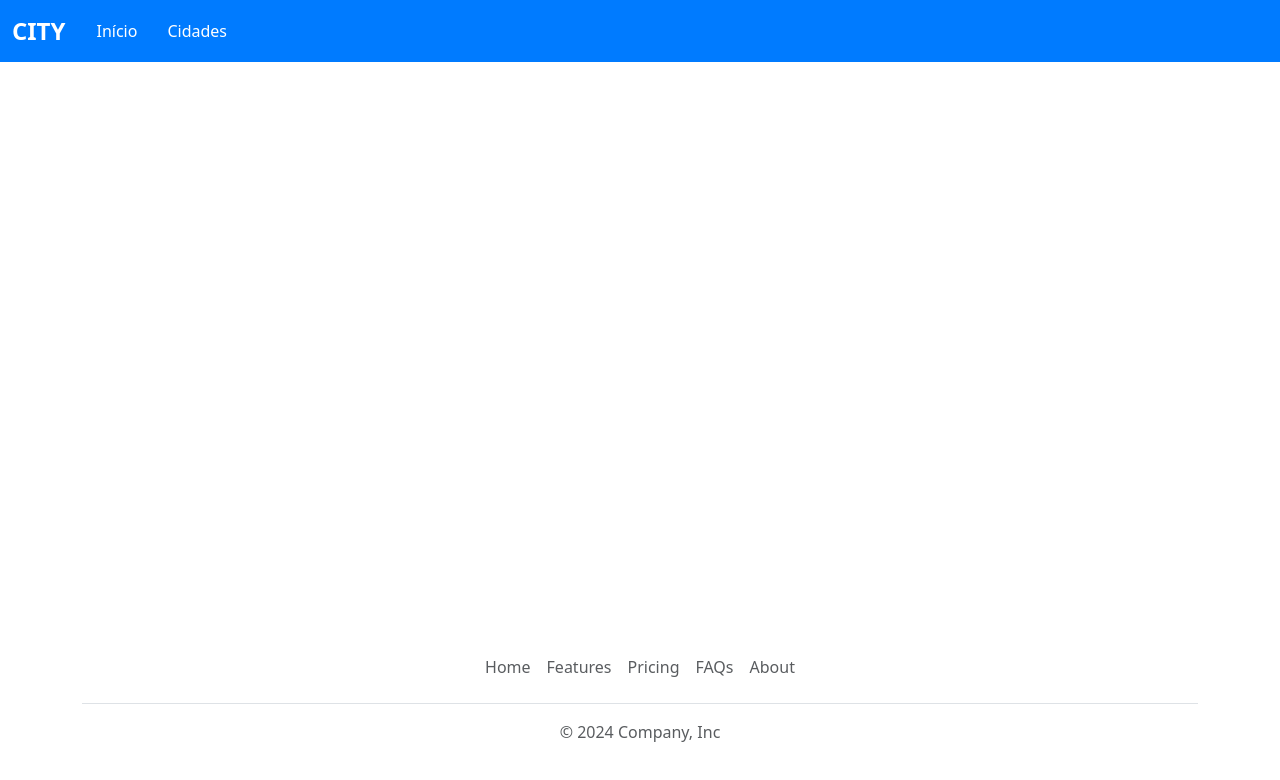
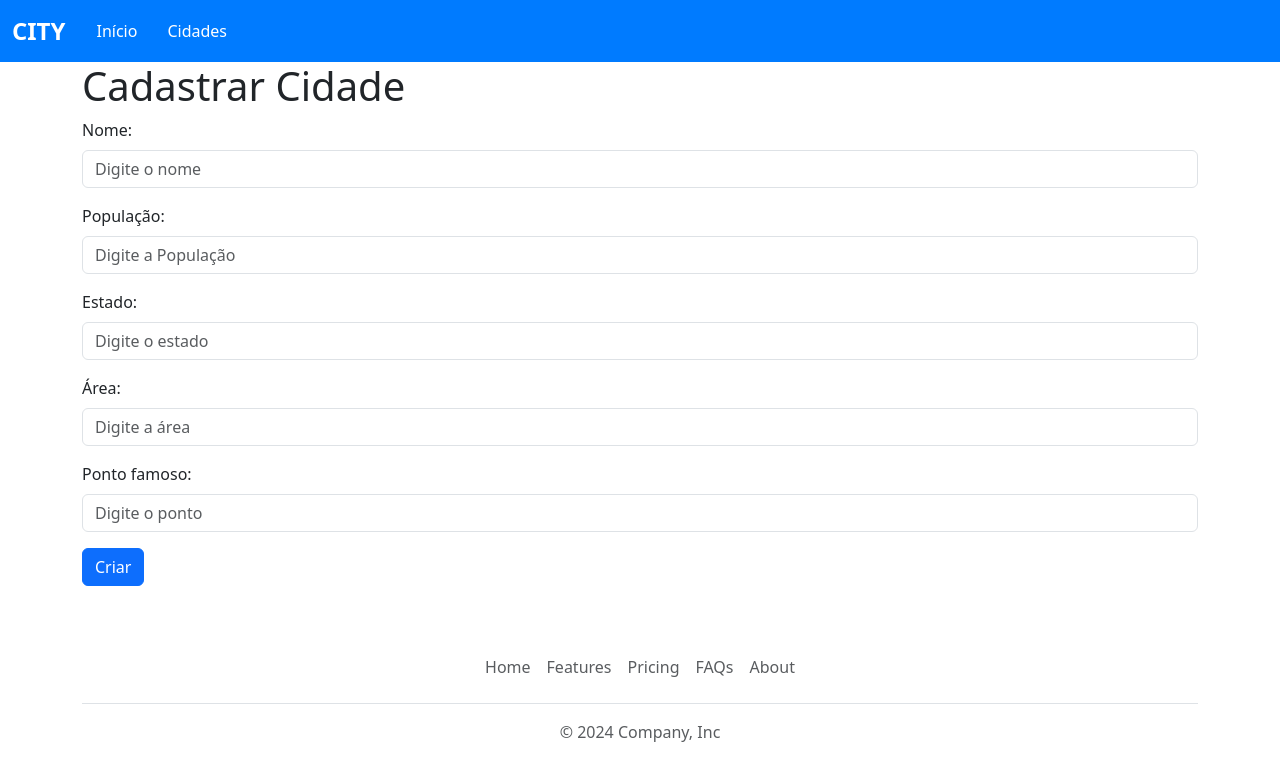
Before and after one commit to JoseMGomes/list_cities, an Angular app: page /add-city in a window 1280 px wide. Before the commit this address led to /. Shown: the top 780 px of the page. Built offline with nearby package versions, Linux system fonts and the light colour scheme.

Commit message:
closes #8: the logic of the function to edit and create a city was created

```diff
--- a/src/app/_components/form-city/form-city.component.html
+++ b/src/app/_components/form-city/form-city.component.html
@@ -1,6 +1,6 @@
-<div class="container">
-  <h1>Cadastro de Produto</h1>
-  <form>
+<div *ngIf="FormGroupCity" class="container">
+  <h1>{{ isEditing ? 'Editar Cidade' : 'Cadastrar Cidade' }}</h1>
+  <form [formGroup]="FormGroupCity">
     <div class="mb-3">
       <label for="name" class="form-label">Nome:</label>
       <input
@@ -12,18 +12,17 @@
       />
     </div>
     <div class="mb-3">
-      <label for="price" class="form-label">População:</label>
+      <label for="population" class="form-label">População:</label>
       <input
         formControlName="population"
         type="number"
         class="form-control"
         id="population"
-        placeholder="Digite a População
-        "
+        placeholder="Digite a População"
       />
     </div>
     <div class="mb-3">
-      <label for="category" class="form-label">Estado:</label>
+      <label for="state" class="form-label">Estado:</label>
       <input
         formControlName="state"
         type="text"
@@ -33,17 +32,17 @@
       />
     </div>
     <div class="mb-3">
-      <label for="category" class="form-label">Area</label>
+      <label for="area" class="form-label">Área:</label>
       <input
         formControlName="area"
         type="number"
         class="form-control"
         id="area"
-        placeholder="Digite a area"
+        placeholder="Digite a área"
       />
     </div>
     <div class="mb-3">
-      <label for="category" class="form-label">Ponto famoso:</label>
+      <label for="famous_landmark" class="form-label">Ponto famoso:</label>
       <input
         formControlName="famous_landmark"
         type="text"
@@ -52,7 +51,8 @@
         placeholder="Digite o ponto"
       />
     </div>
-    <button type="button" class="btn btn-primary">Salvar</button>
-    <button type="button" class="btn btn-primary">Criar</button>
+    <button type="button" class="btn btn-primary" (click)="update()">
+      {{ isEditing ? 'Editar' : 'Criar' }}
+    </button>
   </form>
 </div>
--- a/src/app/_components/form-city/form-city.component.ts
+++ b/src/app/_components/form-city/form-city.component.ts
@@ -1,10 +1,73 @@
 import { Component } from '@angular/core';
+import { ActivatedRoute, Router } from '@angular/router';
+import { CityService } from '../../city.service';
+import { FormBuilder, FormGroup } from '@angular/forms';
+import { City } from '../../City';
 
 @Component({
   selector: 'app-form-city',
   templateUrl: './form-city.component.html',
-  styleUrl: './form-city.component.css'
+  styleUrls: ['./form-city.component.css'],
 })
 export class FormCityComponent {
+  FormGroupCity: FormGroup;
+  isEditing: boolean = false;
 
+  constructor(
+    private router: Router,
+    private activeRoute: ActivatedRoute,
+    private service: CityService,
+    private formBuilder: FormBuilder
+  ) {
+    this.FormGroupCity = this.formBuilder.group({
+      id: [null],
+      name: [''],
+      population: [null],
+      state: [''],
+      area: [null],
+      famous_landmark: [''],
+    });
+
+    const cityId = this.activeRoute.snapshot.params['id'];
+    if (cityId) {
+      this.isEditing = true;
+      this.loadCity(cityId);
+    }
+  }
+
+
+  loadCity(id: number) {
+    this.service.getCityById(id).subscribe((city: City) => {
+      this.FormGroupCity.patchValue(city);
+    });
+  }
+
+
+  update() {
+    if (this.isEditing) {
+      console.log('Atualizando cidade', this.FormGroupCity.value);
+      this.service.update(this.FormGroupCity.value).subscribe({
+        next: () => {
+          this.router.navigate(['list-city']);
+        },
+        error: (err) => {
+          console.error('Erro ao atualizar cidade', err);
+        },
+      });
+    } else {
+      const newCity = { ...this.FormGroupCity.value };
+      delete newCity.id;
+      console.log('Criando nova cidade', newCity);
+
+      this.service.create(newCity).subscribe({
+        next: (createdCity: City) => {
+          console.log('Cidade criada', createdCity);
+          this.router.navigate(['list-city']);
+        },
+        error: (err) => {
+          console.error('Erro ao criar cidade', err);
+        },
+      });
+    }
+  }
 }
--- a/src/app/_components/list-city/list-city.component.html
+++ b/src/app/_components/list-city/list-city.component.html
@@ -21,11 +21,15 @@
         <td>{{ city.area }} km²</td>
         <td>{{ city.famous_landmark }}</td>
         <td>
-          <button class="btn btn-primary me-2" routerLink="/form-city">Editar</button>
+          <button class="btn btn-primary me-2" [routerLink]="['/edit-city', city.id]">Editar</button>
           <button class="btn btn-danger" (click)="delete(city.id)">Excluir</button>
         </td>
       </tr>
-      <button class="btn btn-success mt-2" routerLink="/form-city">Adicionar Cidade</button>
+      <tr>
+        <td colspan="7">
+          <button class="btn btn-success mt-2" [routerLink]="['/add-city']">Adicionar Cidade</button>
+        </td>
+      </tr>
     </tbody>
   </table>
 </div>
--- a/src/app/_components/list-city/list-city.component.ts
+++ b/src/app/_components/list-city/list-city.component.ts
@@ -22,14 +22,20 @@ export class ListCityComponent implements OnInit {
         this.cities = data;
       },
       (error) => {
-        console.error('Erro ao buscar dados', error);
+        console.error('Erro ao buscar cidades', error);
       }
     );
   }
 
-  delete(id: number):void {
+
+  delete(id: number): void {
     this.service.delete(id).subscribe({
-      next: () => this.loadCities(),
+      next: () => {
+        this.loadCities();
+      },
+      error: (err) => {
+        console.error('Erro ao deletar cidade', err);
+      }
     });
   }
 }
--- a/src/app/city.service.ts
+++ b/src/app/city.service.ts
@@ -4,19 +4,30 @@ import { Observable } from 'rxjs';
 import { City } from './City';
 
 @Injectable({
-  providedIn: 'root'
+  providedIn: 'root',
 })
 export class CityService {
-
   private url = 'http://localhost:3000/cities';
 
-  constructor(private _httpClient: HttpClient) { }
+  constructor(private _httpClient: HttpClient) {}
 
   getCity(): Observable<City[]> {
     return this._httpClient.get<City[]>(this.url);
   }
 
+  getCityById(id: number): Observable<City> {
+    return this._httpClient.get<City>(`${this.url}/${id}`);
+  }
+
+  create(city: City): Observable<City> {
+    return this._httpClient.post<City>(this.url, city);
+  }
+
   delete(id: number): Observable<void> {
     return this._httpClient.delete<void>(`${this.url}/${id}`);
   }
+
+  update(city: City): Observable<City> {
+    return this._httpClient.put<City>(`${this.url}/${city.id}`, city);
+  }
 }
```
Also changed, not shown: src/app/app-routing.module.ts (+5 -5 lines), src/app/app.module.ts (+7 -3 lines).
